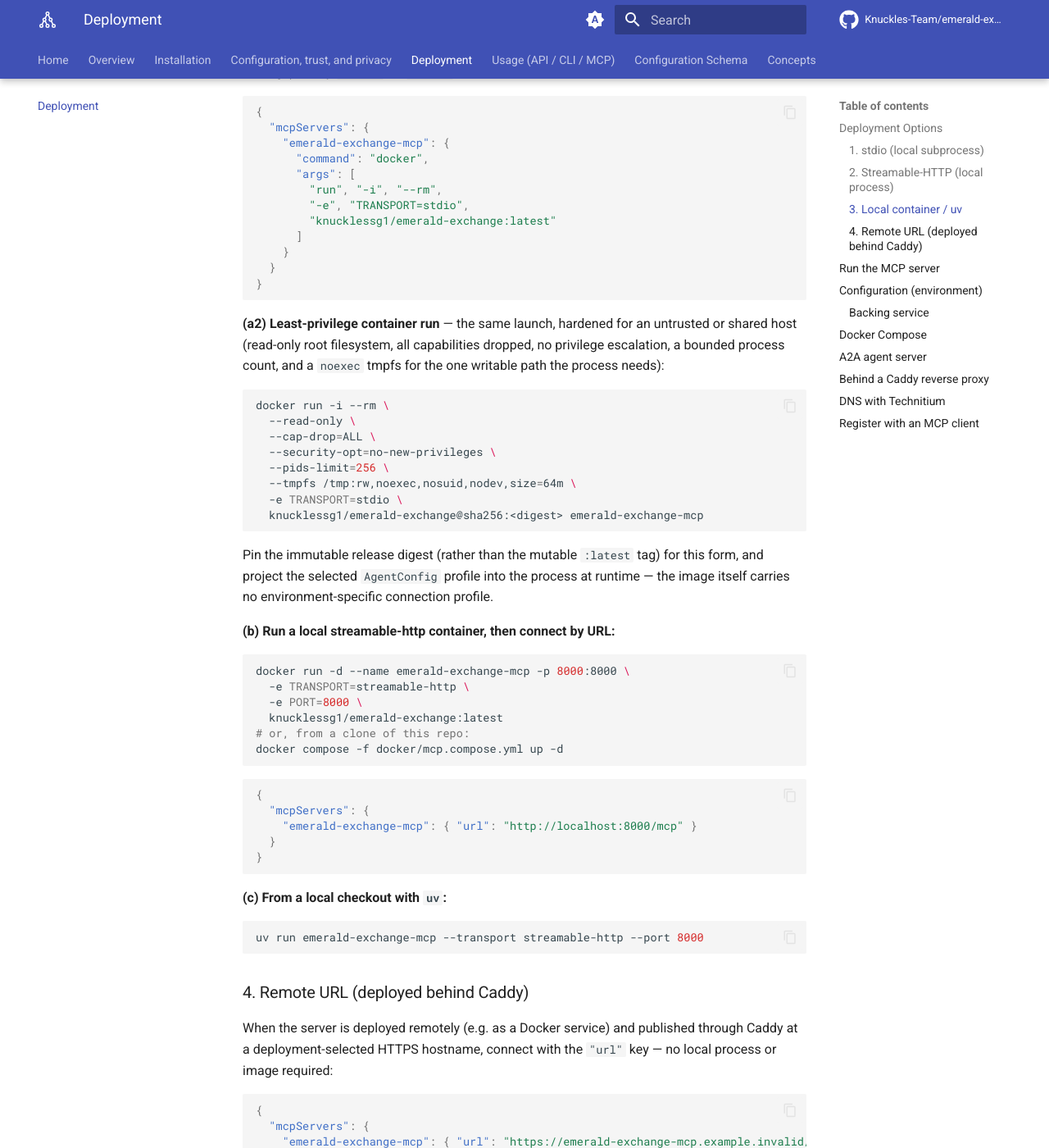
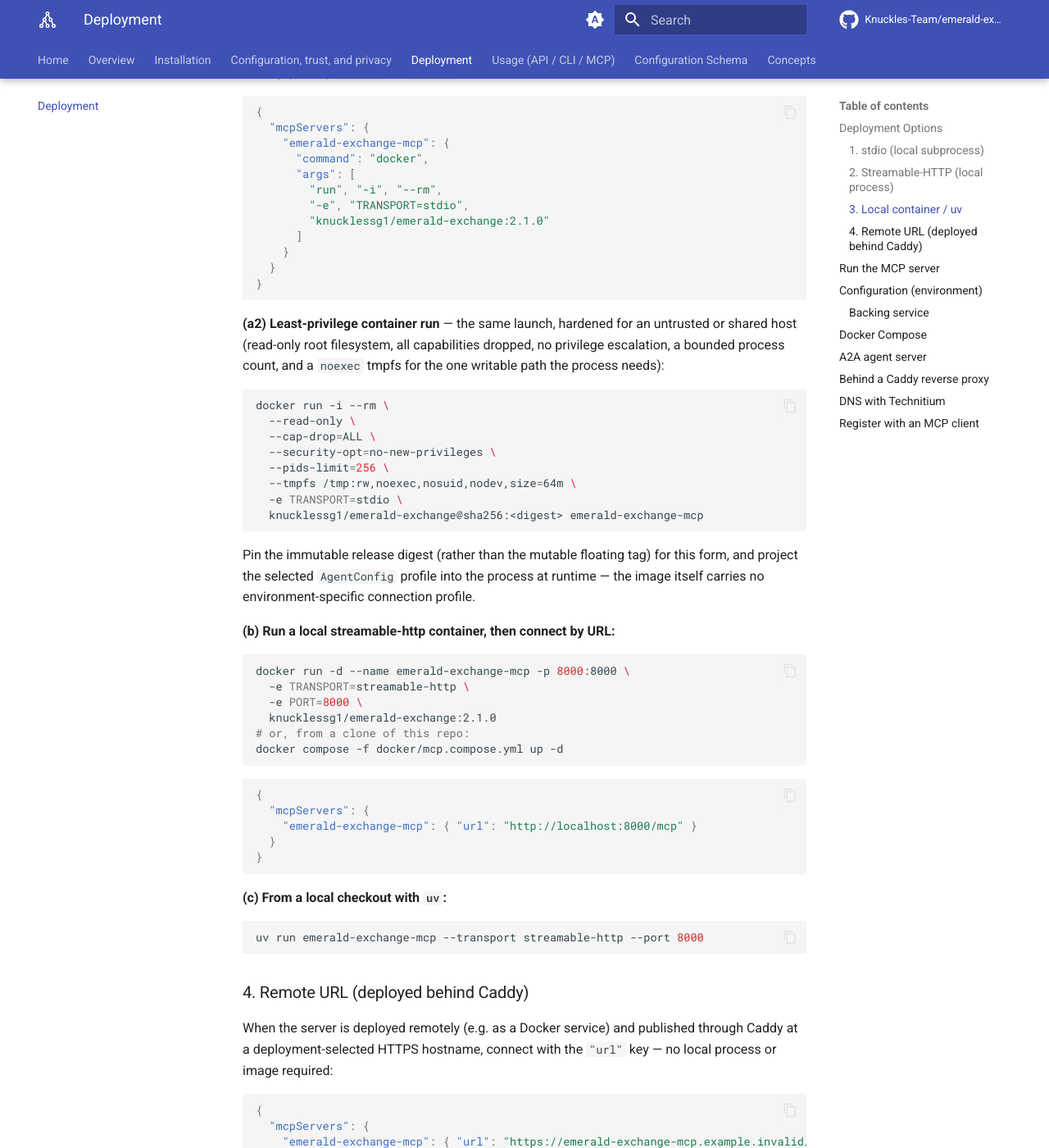
Before and after one commit to Knuckles-Team/emerald-exchange, an MkDocs documentation site: the page built from docs/deployment.md, in a window 1280 px wide and 1400 px high, scrolled down 2034 px. Shown: the whole window at 82% size. Built offline with MkDocs 1.6.1 and Material for MkDocs 9.7.7, drawn with Linux system fonts in a browser that asks for light colours; comment, search, counter and statistics services are not loaded; some of the changed text lies outside the part shown.

Commit message:
fix: pin mutable :latest image tags to released version 2.1.0
README, docker/Dockerfile build-command comment, docs/deployment.md,
and docs/installation.md all referenced knucklessg1/emerald-exchange:latest
for the default "agent" build target. Pin to the current pyproject.toml
version (2.1.0), matching the repo's own :mcp / :mcp-<version> convention.
Reworded two prose mentions of the "mutable `:latest` tag" to avoid the
literal floating-tag string while keeping the same guidance to prefer a
pinned release digest. Registered every new occurrence in
.bumpversion.cfg (verified via `bump2version patch --dry-run
--allow-dirty`) so future bumps keep the pins current.

Also fixed pre-existing env-var-drift blocking this commit (unrelated):
.env.example never documented the KG_INGESTTOOL toggle the code already
reads. The mcp-readme-table/readme-env-vars/readme-mcp-examples hooks
regenerated README + mcp_config.json accordingly.

````diff
--- a/docs/deployment.md
+++ b/docs/deployment.md
@@ -91,7 +91,7 @@
       "args": [
         "run", "-i", "--rm",
         "-e", "TRANSPORT=stdio",
-        "knucklessg1/emerald-exchange:latest"
+        "knucklessg1/emerald-exchange:2.1.0"
       ]
     }
   }
@@ -114,7 +114,7 @@
   knucklessg1/emerald-exchange@sha256:<digest> emerald-exchange-mcp
 ```
 
-Pin the immutable release digest (rather than the mutable `:latest` tag) for this
+Pin the immutable release digest (rather than the mutable floating tag) for this
 form, and project the selected `AgentConfig` profile into the process at runtime —
 the image itself carries no environment-specific connection profile.
 
@@ -124,7 +124,7 @@
 docker run -d --name emerald-exchange-mcp -p 8000:8000 \
   -e TRANSPORT=streamable-http \
   -e PORT=8000 \
-  knucklessg1/emerald-exchange:latest
+  knucklessg1/emerald-exchange:2.1.0
 # or, from a clone of this repo:
 docker compose -f docker/mcp.compose.yml up -d
 ```
@@ -251,7 +251,7 @@
 ```yaml
 services:
   emerald-exchange-mcp:
-    image: knucklessg1/emerald-exchange:latest
+    image: knucklessg1/emerald-exchange:2.1.0
     container_name: emerald-exchange-mcp
     hostname: emerald-exchange-mcp
     command: ["emerald-exchange-mcp"]
@@ -288,7 +288,7 @@
 
 ```yaml
   emerald-exchange-agent:
-    image: knucklessg1/emerald-exchange:latest
+    image: knucklessg1/emerald-exchange:2.1.0
     container_name: emerald-exchange-agent
     hostname: emerald-exchange-agent
     command: ["emerald-exchange-agent"]
--- a/mcp_config.json
+++ b/mcp_config.json
@@ -7,16 +7,17 @@
         "emerald-exchange-mcp"
       ],
       "env": {
-        "MCP_TOOL_MODE": "condensed",
+        "MCP_TOOL_MODE": "intent",
         "CRYPTOTOOL": "True",
         "DEBATETOOL": "True",
         "DERIVATIVESTOOL": "True",
         "EDGAR_IDENTITY": "Your Name your.email@example.com",
         "EDGAR_USER_AGENT": "Your Name your.email@example.com",
-        "EMERALD_STAGE_APPROVAL_TOKEN": "",
         "EPISTEMIC_GRAPH_SOCKET": "/run/epistemic-graph.sock",
         "EPISTEMIC_GRAPH_TCP": "127.0.0.1:50051",
         "FUNDAMENTALSTOOL": "True",
+        "GRAPH_SERVICE_SOCKET": "/run/epistemic-graph.sock",
+        "KG_INGESTTOOL": "True",
         "MARKET_DATATOOL": "True",
         "MARKET_MAKINGTOOL": "True",
         "ORDERTOOL": "True",
````
Also changed, not shown: README.md (+20 -16 lines), docs/installation.md (+3 -3 lines), .bumpversion.cfg, 2 other files.
